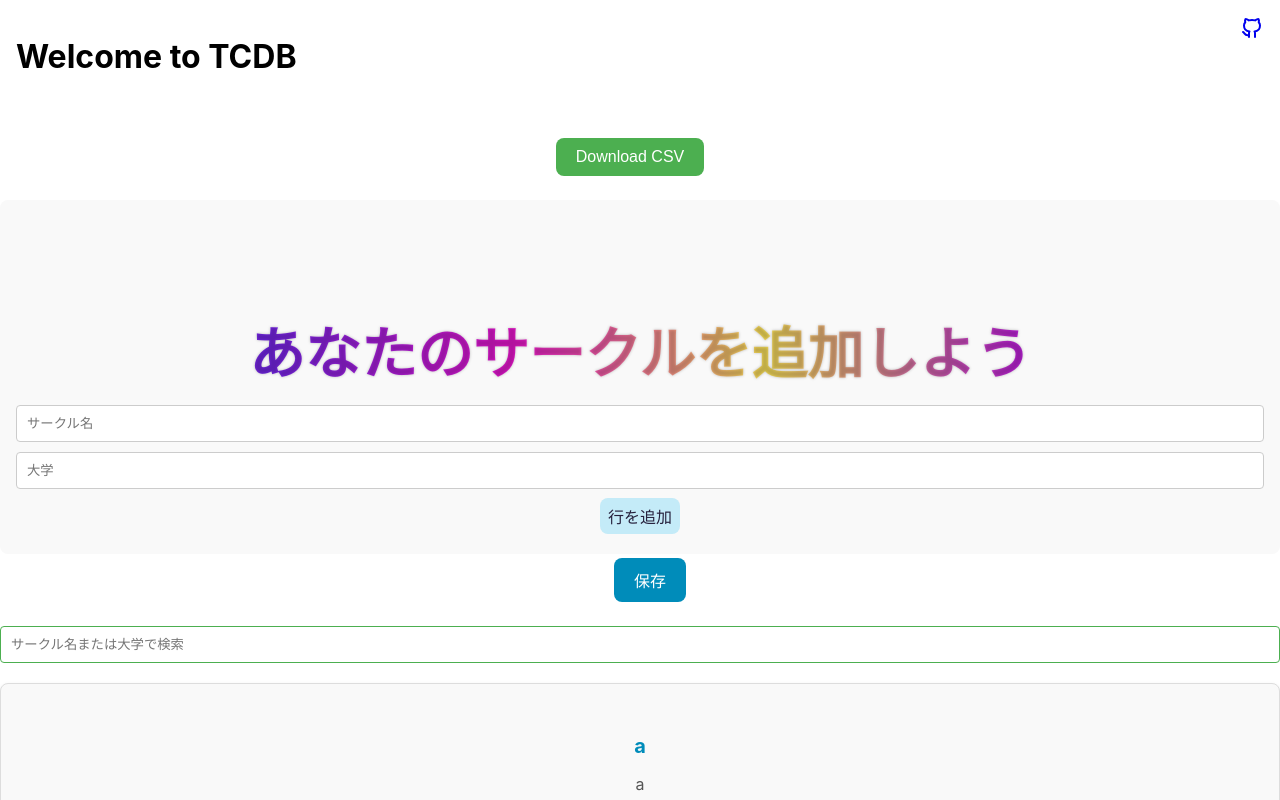
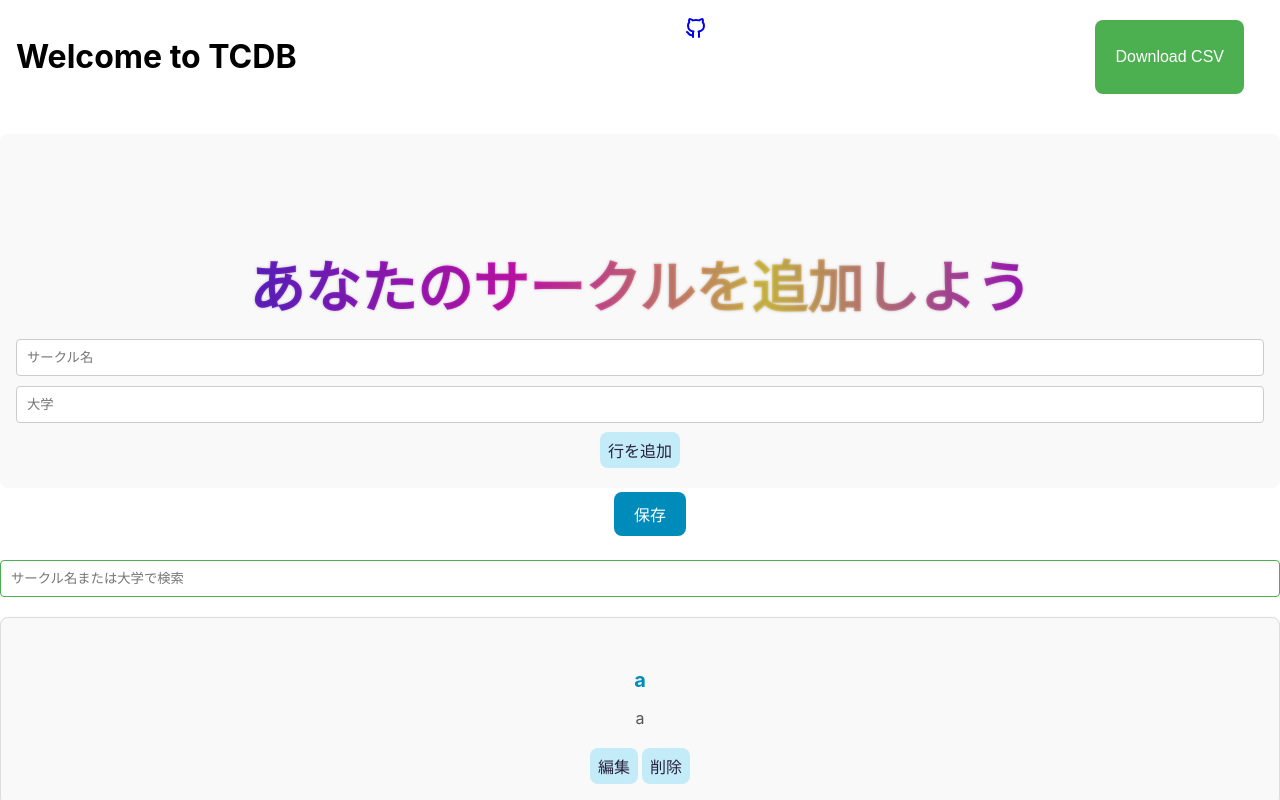
Before and after one commit to RobotClub-RyukyuUniv/TCDB, a React (Create React App) app: page / in a window 1280 px wide. Shown: the top 800 px of the page. Built offline with nearby package versions, Linux system fonts and the light colour scheme.

Commit message:
update CSS

```diff
--- a/src/App.js
+++ b/src/App.js
@@ -27,12 +27,12 @@ const App = () => {
       <header className="App-header">
         <h1 className='page-title'>Welcome to TCDB</h1>
         <a href="https://github.com/RobotClub-RyukyuUniv/TCDB" className='github-link'> <svg  xmlns="http://www.w3.org/2000/svg"  width="24"  height="24"  viewBox="0 0 24 24"  fill="none"  stroke="currentColor"  stroke-width="2"  stroke-linecap="round"  stroke-linejoin="round"  class="icon icon-tabler icons-tabler-outline icon-tabler-brand-github"><path stroke="none" d="M0 0h24v24H0z" fill="none"/><path d="M9 19c-4.3 1.4 -4.3 -2.5 -6 -3m12 5v-3.5c0 -1 .1 -1.4 -.5 -2c2.8 -.3 5.5 -1.4 5.5 -6a4.6 4.6 0 0 0 -1.3 -3.2a4.2 4.2 0 0 0 -.1 -3.2s-1.1 -.3 -3.5 1.3a12.3 12.3 0 0 0 -6.2 0c-2.4 -1.6 -3.5 -1.3 -3.5 -1.3a4.2 4.2 0 0 0 -.1 3.2a4.6 4.6 0 0 0 -1.3 3.2c0 4.6 2.7 5.7 5.5 6c-.6 .6 -.6 1.2 -.5 2v3.5" /></svg> </a>
+        <LoadCSV setCsvData={setCsvData} />
+          <DownloadButton csvData={csvData} />
       </header>
 
       <body>
         <div className="container">
-          <LoadCSV setCsvData={setCsvData} />
-          <DownloadButton csvData={csvData} />
           <AddAndSave csvData={csvData} setCsvData={setCsvData} editIndex={editIndex} setEditIndex={setEditIndex} />
           <DisplayCSV csvData={csvData} handleEdit={handleEdit} handleDelete={handleDelete} />
         </div>
```
